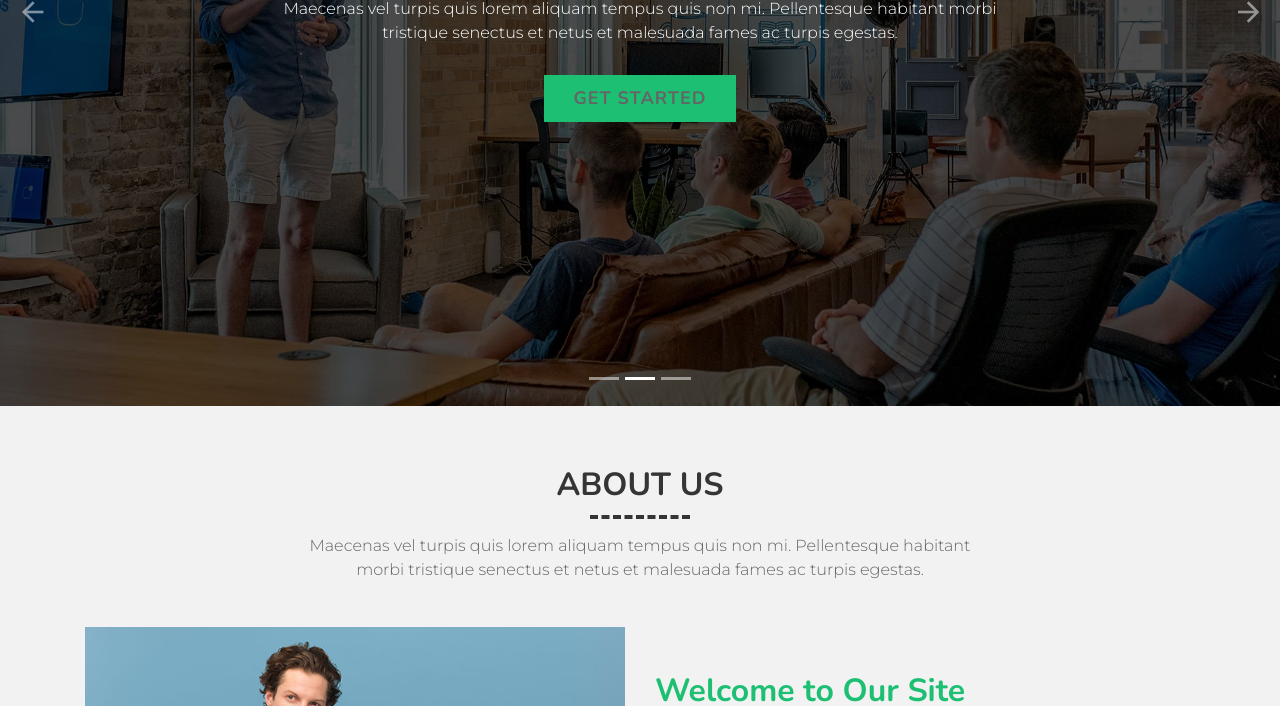
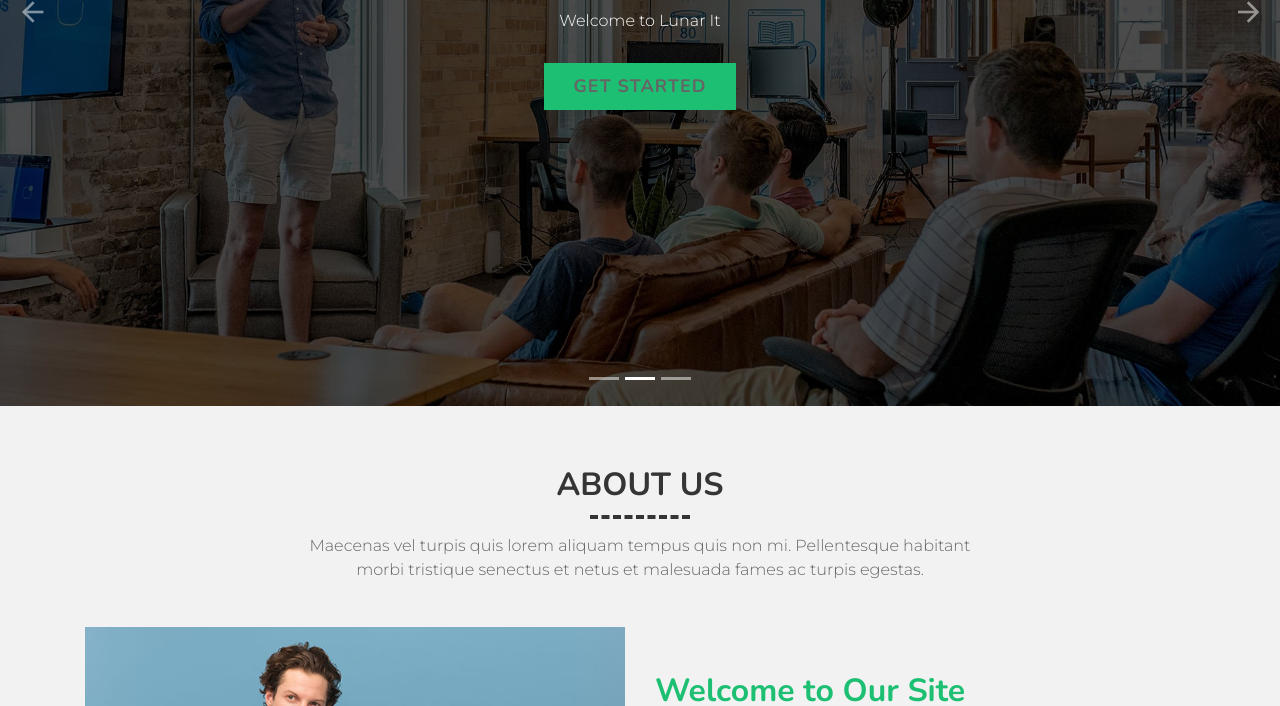
Before and after one commit to Sadia5393/Lunar, a plain HTML site: page index.html in a window 1280 px wide. Shown: the part 394-1100 px from the top of the page. Drawn offline with nearby package versions, Linux system fonts and the light colour scheme.

Commit message:
Add files via upload

```diff
--- a/index.html
+++ b/index.html
@@ -89,9 +89,8 @@
                             <div class="carousel-container">
                                 <div class="carousel-content">
                                     <h2>App Development</h2>
-                                    <p>
-                                        Maecenas vel turpis quis lorem aliquam tempus quis non mi. Pellentesque habitant morbi tristique senectus et netus et malesuada fames ac turpis egestas.
-                                    </p>
+                                    <p>Welcome to Lunar It
+                                   </p>
                                     <a  class="btn-get-started">Get Started</a>
                                 </div>
                             </div>
@@ -103,8 +102,8 @@
                                 <div class="carousel-content">
                                     <h2>Game Development</h2>
                                     <p>
-                                        Aenean volutpat, dolor eu finibus rhoncus, elit felis vehicula nunc, ut pulvinar ex diam nec lacus. Phasellus sit amet rhoncus turpis. Aenean tincidunt auctor purus
-                                    </p>
+                                    Welcome to Lunar It
+                                        </p>
                                     <a href="" class="btn-get-started">Get Started</a>
                                 </div>
                             </div>
```
